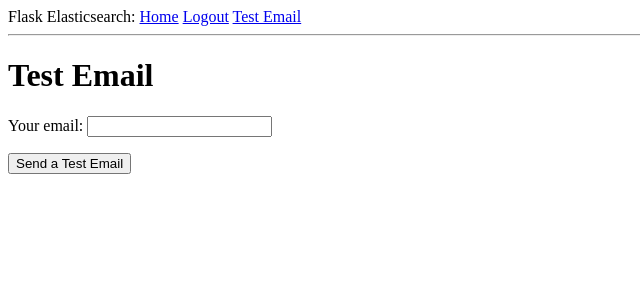
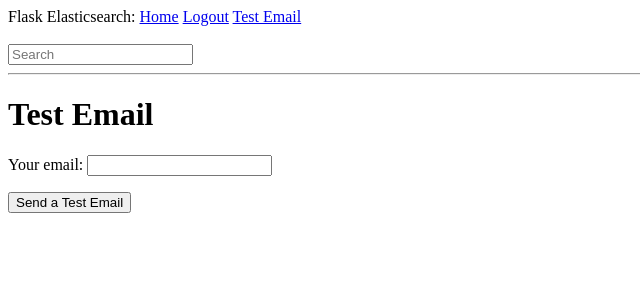
Before and after one commit to AMuriuki/flask-elasticsearch, a Flask app: page /test_email in a window 1280 px wide. Shown: the top 300 px of the page, without its empty margins (0-640 px from the left). Run offline with Flask 3, Linux system fonts and the light colour scheme; a user stored in the database is signed in; tables that the repository leaves empty hold one stand-in row (values such as "Sample post").

Commit message:
add search view function

```diff
--- /dev/null
+++ b/app/main/forms.py
@@ -0,0 +1,15 @@
+from flask import request
+from flask_wtf import FlaskForm
+from wtforms import StringField
+from wtforms.validators import DataRequired
+
+
+class SearchForm(FlaskForm):
+    q = StringField('Search', validators=[DataRequired()])
+
+    def __int__(self, *args, **kwargs):
+        if 'formdata' not in kwargs:
+            kwargs['formdata'] = request.args
+        if 'meta' not in kwargs:
+            kwargs['meta'] = {'csrf': False}
+        super(SearchForm, self).__init__(*args, **kwargs)
--- a/app/main/routes.py
+++ b/app/main/routes.py
@@ -1,7 +1,10 @@
-from flask import render_template, request, current_app
+from flask import render_template, request, current_app, g, redirect, url_for
 from flask_login import current_user, login_required
 from app.email import send_email
 from app.main import bp
+from app.main.forms import SearchForm
+from app.models import Product
+from app import db
 
 
 @bp.route('/')
@@ -17,3 +20,25 @@ def test_email():
         send_email('Flask elasticsearch test email',
                    sender=current_app.config['ADMINS'][0], recipients=[request.form['recipient']], text_body=render_template('email/test_email.txt', user=current_user), html_body=render_template('email/test_email.html', user=current_user))
     return render_template('send_email.html')
+
+
+@bp.before_request
+def before_request():
+    if current_user.is_authenticated:
+        db.session.commit()
+        g.search_form = SearchForm()
+
+
+@bp.route('/search')
+@login_required
+def search():
+    if not g.search_form.validate():
+        print(g.search_form.errors)
+    page = request.args.get('page', 1, type=int)
+    products, total = Product.search(
+        g.search_form.q.data, page, current_app.config['PRODUCTS_PER_PAGE'])
+    next_url = url_for('main.search', q=g.search_form.q.data, page=page + 1) \
+        if total > page * current_app.config['PRODUCTS_PER_PAGE'] else None
+    prev_url = url_for('main.search', q=g.search_form.q.data, page=page - 1) \
+        if page > 1 else None
+    return render_template('search.html', title='Search', products=products, next_url=next_url, prev_url=prev_url)
--- a/app/models.py
+++ b/app/models.py
@@ -32,7 +32,7 @@ class SearchableMixin(object):
         for obj in session._changes['update']:
             if isinstance(obj, SearchableMixin):
                 add_to_index(obj.__tablename__, obj)
-        for obj in session.__changes['delete']:
+        for obj in session._changes['delete']:
             if isinstance(obj, SearchableMixin):
                 remove_from_index(obj.__tablename__, obj)
         session._changes = None
@@ -72,7 +72,7 @@ class PaginatedAPIMixin(object):
         return data
 
 
-class Product(PaginatedAPIMixin, db.Model):
+class Product(PaginatedAPIMixin, SearchableMixin, db.Model):
     __searchable__ = ['title', 'description', 'brand', 'store']
 
     id = db.Column(db.Integer, primary_key=True)
--- a/app/search.py
+++ b/app/search.py
@@ -17,6 +17,7 @@ def remove_from_index(index, model):
 
 
 def query_index(index, query, page, per_page):
+    print(index, query, page, per_page)
     if not current_app.elasticsearch:
         return [], 0
     search = current_app.elasticsearch.search(
--- a/app/templates/base.html
+++ b/app/templates/base.html
@@ -15,6 +15,16 @@
         <a href="{{ url_for('auth.logout') }}">Logout</a>
         {% endif %}
         <a href="{{ url_for('main.test_email') }}">Test Email</a>
+        <br><br>
+        {% if g.search_form %}
+        <form class="navbar-form navbar-left" method="get" action="{{ url_for('main.search') }}">
+            {{ g.search_form.hidden_tag() }}
+            <div class="form-group">
+                {{ g.search_form.q(size=20, class='form-control',
+                placeholder=g.search_form.q.label.text) }}
+            </div>
+        </form>
+        {% endif %}
     </div>
     <hr>
     {% with messages = get_flashed_messages() %}
--- a/config.py
+++ b/config.py
@@ -18,3 +18,4 @@ class Config(object):
     ADMINS = ['amuriuki@olam-erp.com']
     ELASTIC_USER = os.environ.get('ELASTIC_USER')
     ELASTIC_TOKEN = os.environ.get('ELASTIC_TOKEN')
+    PRODUCTS_PER_PAGE = 10
```
Also changed, not shown: app/templates/search.html (added, +9 -0 lines).
